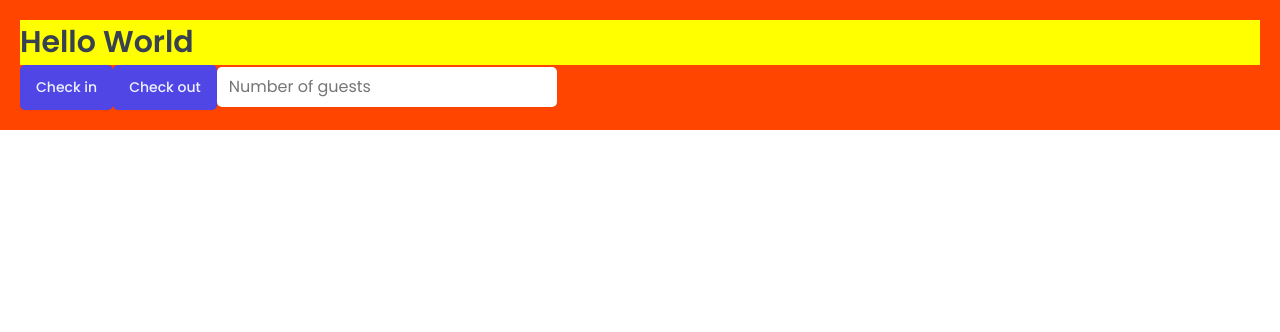
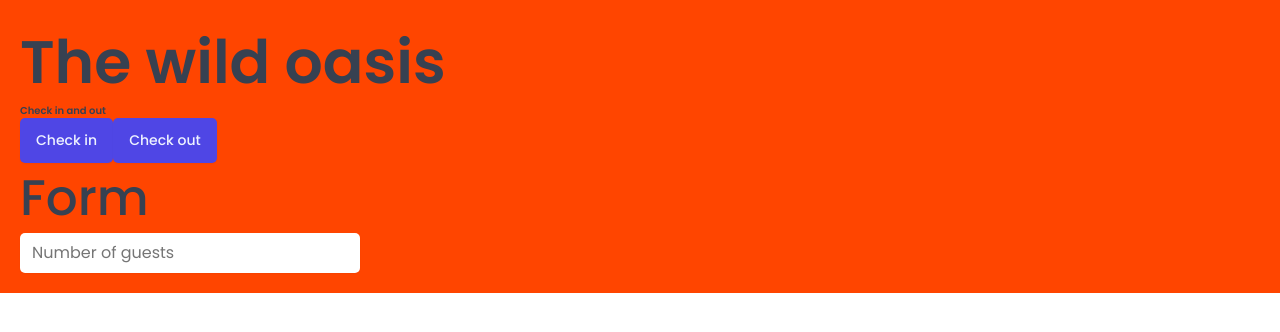
Before and after one commit to shohan11d/wild-oasis, a React (Vite) app: page / in a window 1280 px wide. Shown: the top 332 px of the page. Built offline with nearby package versions, Linux system fonts and the light colour scheme; a web font is replaced by a local one.

Commit message:
006 done

```diff
--- a/src/App.jsx
+++ b/src/App.jsx
@@ -2,12 +2,7 @@
 import GlobalStyles from './styles/GlobalStyles';
 import Button from './ui/Button';
 import Input from './ui/input';
-
-const H1 = styled.h1`
-  font-size: 30px;
-  font-weight: 600;
-  background-color: yellow;
-`;
+import Heading from './ui/Heading';
 
 const StyledApp = styled.div`
   background-color: orangered;
@@ -19,9 +14,11 @@
     <>
       <GlobalStyles />
       <StyledApp>
-        <H1>Hello World</H1>
+        <Heading as="h1">The wild oasis</Heading>
+        <Heading as="h2">Check in and out</Heading>
         <Button onClick={() => alert('check in')}>Check in</Button>
         <Button onClick={() => alert('check in')}>Check out</Button>
+        <Heading as="h3">Form</Heading>
         <Input type="number" placeholder="Number of guests"></Input>
       </StyledApp>
     </>
--- /dev/null
+++ b/src/ui/Heading.jsx
@@ -0,0 +1,29 @@
+import styled, { css } from 'styled-components';
+
+// const test = css`
+//   text-align: center;
+//   ${10 > 5 && 'background-color:yellow'}
+// `;
+const Heading = styled.h1`
+  ${(props) =>
+    props.as === 'h1' &&
+    css`
+      font-size: 6rem;
+      font-weight: 600;
+    `}
+  ${(props) =>
+    props.as === 'h2' &&
+    css`
+      font-size: 1rem;
+      font-weight: 600;
+    `}
+  ${(props) =>
+    props.as === 'h3' &&
+    css`
+      font-size: 5rem;
+      font-weight: 500;
+    `}
+  line-height:1.4;
+`;
+
+export default Heading;
```
